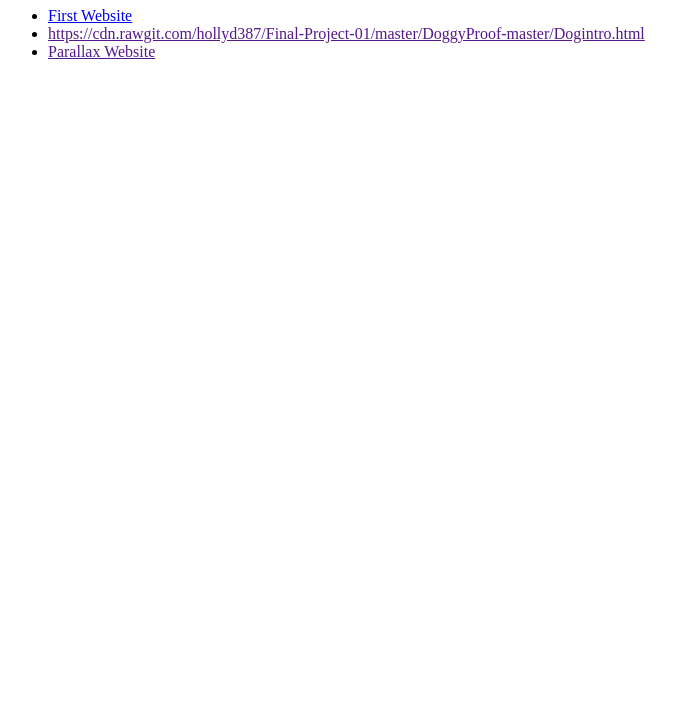
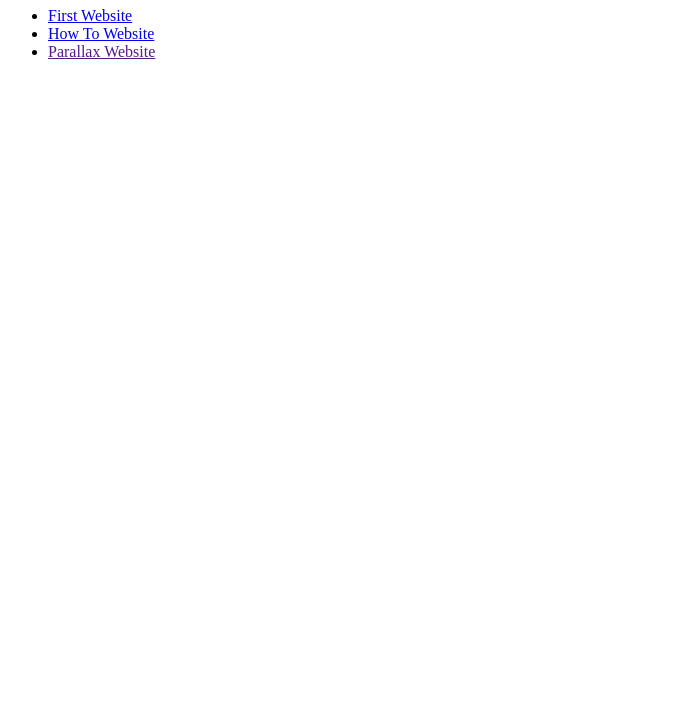
Before and after one commit to hollyd387/Final-Project-01, a plain HTML site: page index.html in a window 1280 px wide. Shown: the part 73-800 px from the top of the page, without its empty margins (0-700 px from the left). Drawn offline with Linux system fonts and the light colour scheme.

Commit message:
Update index.html

```diff
--- a/index.html
+++ b/index.html
@@ -10,7 +10,7 @@
 <ul id="navigation">
 	<li><a href=">Home</a></li>
 	<li><a href=""https://cdn.rawgit.com/hollyd387/Final-Project-01/master/First%20Project/intro.html">First Website</a></li>
-	<li><a href="">https://cdn.rawgit.com/hollyd387/Final-Project-01/master/DoggyProof-master/Dogintro.html</a></li>
+	<li><a href="https://cdn.rawgit.com/hollyd387/Final-Project-01/master/DoggyProof-master/Dogintro.html">How To Website</a></li>
 	<li><a href="">Parallax Website</a></li>
 
 	</body>
```
